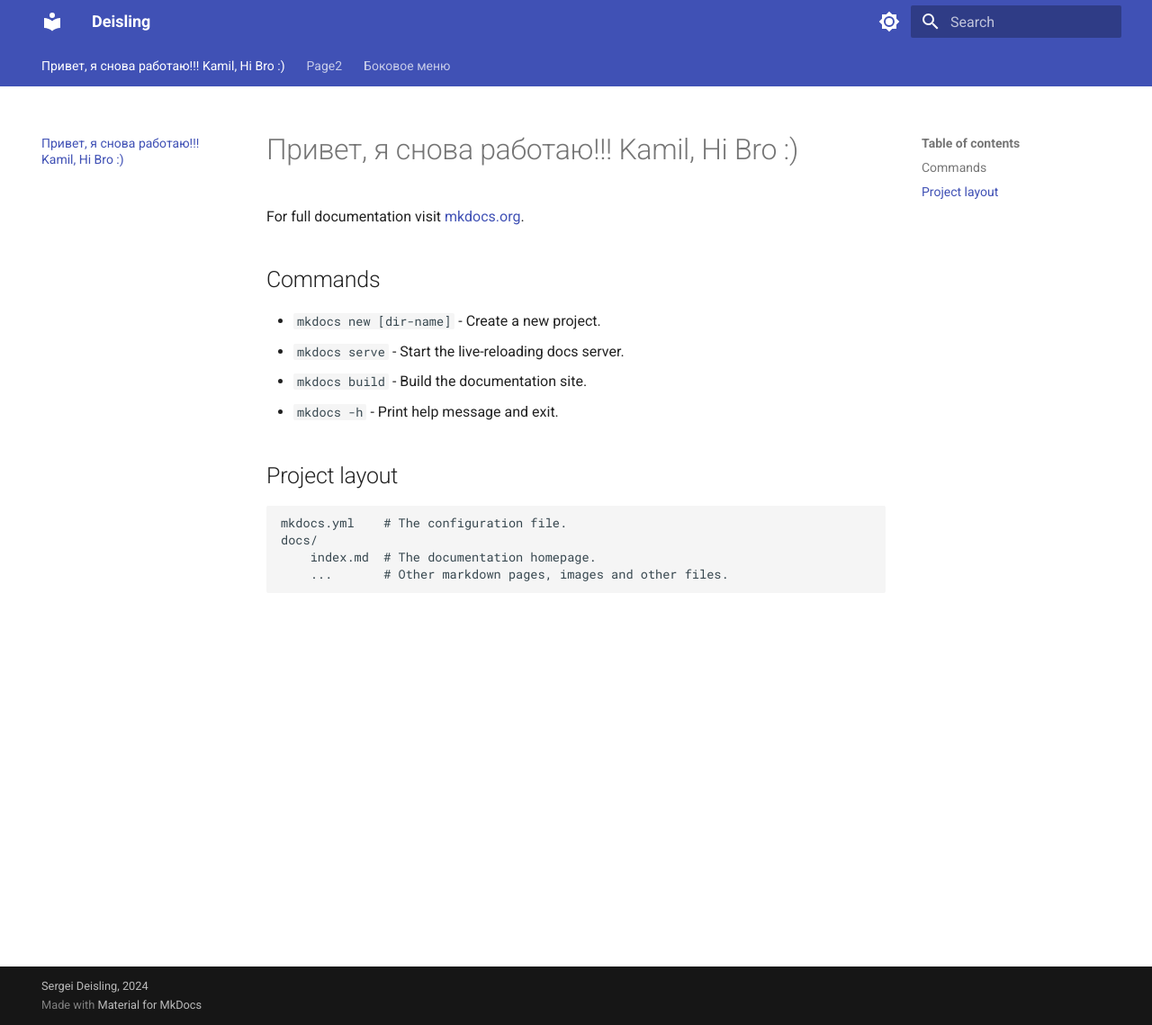
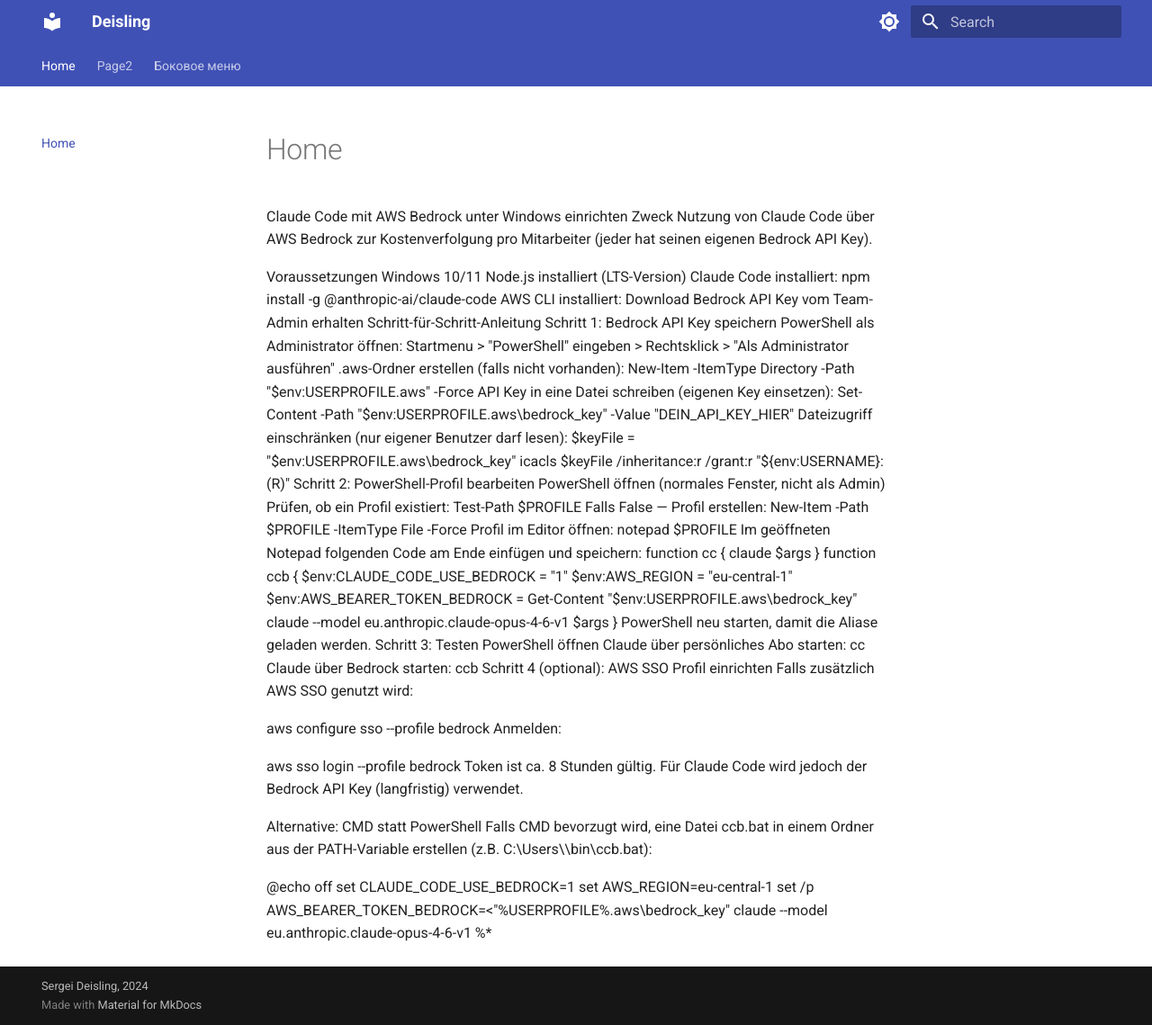
Before and after one commit to Deisling/mcdocs, an MkDocs documentation site: the page built from docs/index.md, in a window 1280 px wide and 1139 px high. Shown: the whole window at 90% size. Built offline with MkDocs 1.6.1 and Material for MkDocs 9.7.7, drawn with Linux system fonts in a browser that asks for light colours.

Commit message:
Add setup instructions for Claude Code with AWS Bedrock
Added a guide for setting up Claude Code with AWS Bedrock on Windows, including prerequisites and step-by-step instructions.

```diff
--- a/docs/index.md
+++ b/docs/index.md
@@ -1,17 +1,60 @@
-# Привет, я снова работаю!!! Kamil, Hi Bro :)
+Claude Code mit AWS Bedrock unter Windows einrichten
+Zweck
+Nutzung von Claude Code über AWS Bedrock zur Kostenverfolgung pro Mitarbeiter (jeder hat seinen eigenen Bedrock API Key).
 
-For full documentation visit [mkdocs.org](https://www.mkdocs.org).
+Voraussetzungen
+Windows 10/11
+Node.js installiert (LTS-Version)
+Claude Code installiert: npm install -g @anthropic-ai/claude-code
+AWS CLI installiert: Download
+Bedrock API Key vom Team-Admin erhalten
+Schritt-für-Schritt-Anleitung
+Schritt 1: Bedrock API Key speichern
+PowerShell als Administrator öffnen: Startmenu > "PowerShell" eingeben > Rechtsklick > "Als Administrator ausführen"
+.aws-Ordner erstellen (falls nicht vorhanden):
+New-Item -ItemType Directory -Path "$env:USERPROFILE\.aws" -Force
+API Key in eine Datei schreiben (eigenen Key einsetzen):
+Set-Content -Path "$env:USERPROFILE\.aws\bedrock_key" -Value "DEIN_API_KEY_HIER"
+Dateizugriff einschränken (nur eigener Benutzer darf lesen):
+$keyFile = "$env:USERPROFILE\.aws\bedrock_key"
+icacls $keyFile /inheritance:r /grant:r "${env:USERNAME}:(R)"
+Schritt 2: PowerShell-Profil bearbeiten
+PowerShell öffnen (normales Fenster, nicht als Admin)
+Prüfen, ob ein Profil existiert:
+Test-Path $PROFILE
+Falls False — Profil erstellen:
+New-Item -Path $PROFILE -ItemType File -Force
+Profil im Editor öffnen:
+notepad $PROFILE
+Im geöffneten Notepad folgenden Code am Ende einfügen und speichern:
+function cc { claude $args }
+function ccb {
+    $env:CLAUDE_CODE_USE_BEDROCK = "1"
+    $env:AWS_REGION = "eu-central-1"
+    $env:AWS_BEARER_TOKEN_BEDROCK = Get-Content "$env:USERPROFILE\.aws\bedrock_key"
+    claude --model eu.anthropic.claude-opus-4-6-v1 $args
+}
+PowerShell neu starten, damit die Aliase geladen werden.
+Schritt 3: Testen
+PowerShell öffnen
+Claude über persönliches Abo starten:
+cc
+Claude über Bedrock starten:
+ccb
+Schritt 4 (optional): AWS SSO Profil einrichten
+Falls zusätzlich AWS SSO genutzt wird:
 
-## Commands
+aws configure sso --profile bedrock
+Anmelden:
 
-* `mkdocs new [dir-name]` - Create a new project.
-* `mkdocs serve` - Start the live-reloading docs server.
-* `mkdocs build` - Build the documentation site.
-* `mkdocs -h` - Print help message and exit.
+aws sso login --profile bedrock
+Token ist ca. 8 Stunden gültig. Für Claude Code wird jedoch der Bedrock API Key (langfristig) verwendet.
 
-## Project layout
+Alternative: CMD statt PowerShell
+Falls CMD bevorzugt wird, eine Datei ccb.bat in einem Ordner aus der PATH-Variable erstellen (z.B. C:\Users\<Benutzername>\bin\ccb.bat):
 
-    mkdocs.yml    # The configuration file.
-    docs/
-        index.md  # The documentation homepage.
-        ...       # Other markdown pages, images and other files.
+@echo off
+set CLAUDE_CODE_USE_BEDROCK=1
+set AWS_REGION=eu-central-1
+set /p AWS_BEARER_TOKEN_BEDROCK=<"%USERPROFILE%\.aws\bedrock_key"
+claude --model eu.anthropic.claude-opus-4-6-v1 %*
```
